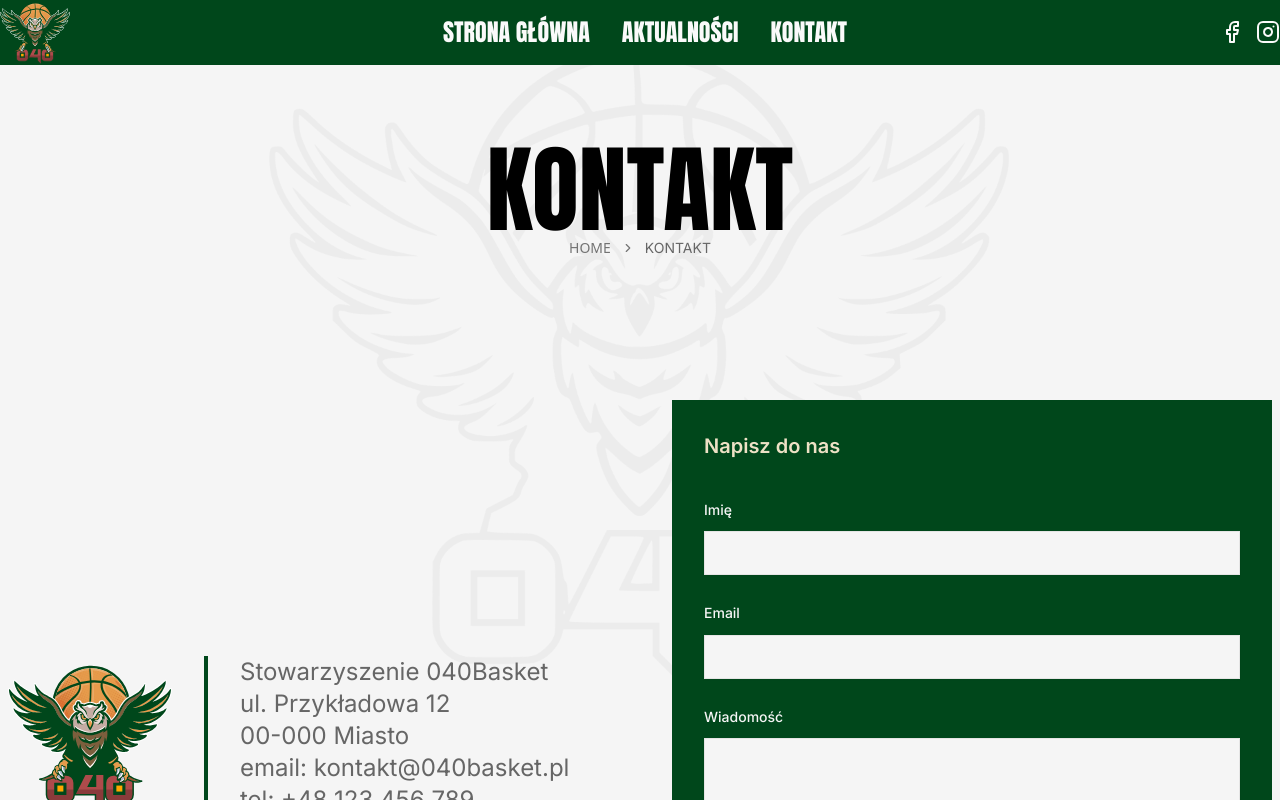
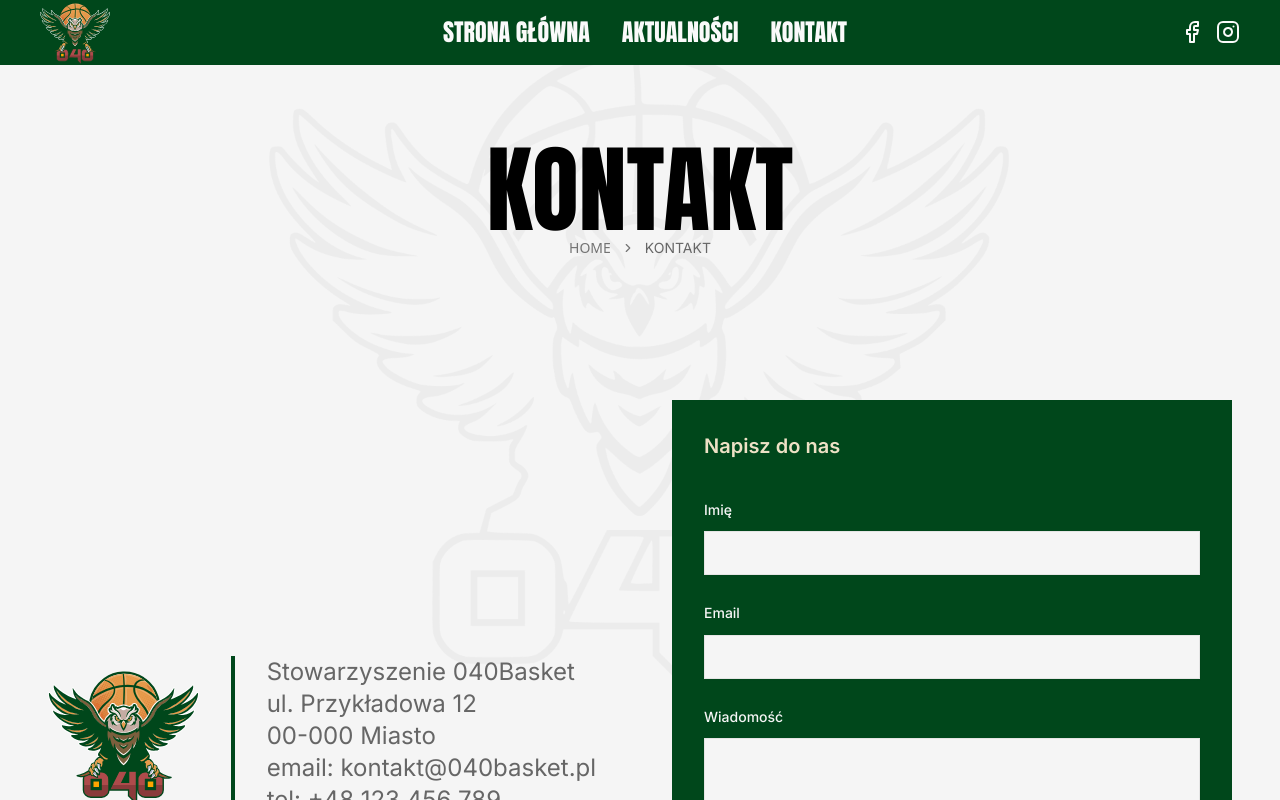
Before and after one commit to kwiatkowskijan/040basket-website, a Next.js app: page /kontakt in a window 1280 px wide. Shown: the top 800 px of the page. Built offline with nearby package versions, Linux system fonts and the light colour scheme.

Commit message:
feat(GlobalCSS): changed container max-width

```diff
--- a/app/globals.css
+++ b/app/globals.css
@@ -139,3 +139,9 @@
     @apply font-sans;
   }
 }
+
+@layer utilities {
+  .container {
+    max-width: 1200px;
+  }
+}
```
